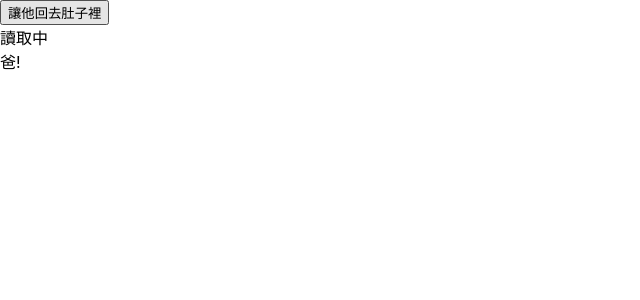
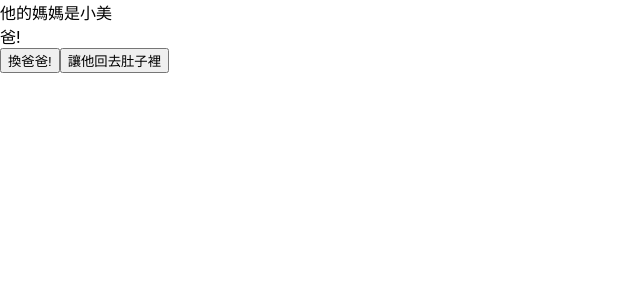
Before and after one commit to lamteng/My_React, a React (Create React App) app: page / in a window 1280 px wide. Shown: the top 300 px of the page, without its empty margins (0-640 px from the left). Built offline with nearby package versions, Linux system fonts and the light colour scheme.

Commit message:
added other components

```diff
--- a/src/App.js
+++ b/src/App.js
@@ -1,35 +1,32 @@
-import React, { Component } from 'react';
+import React, { useState, useEffect } from 'react';
 import Baby from './Baby'
 
-class App extends Component{
-  constructor(props) {
-    super(props);
-    this.state={
-      rate:"",
-      isBorn:true
+const App=()=>{
+  const [dad, setDad] = useState("Chang");
+  const [born, setBorn] = useState(true);
+
+  const changeDad=()=>{
+    if(dad==="Chang"){
+      setDad("Wang")
     }
-    this.handleClick=this.handleClick.bind(this);
-    this.spawnBaby=this.spawnBaby.bind(this);
+    else{
+      setDad("Chang")
+    }
   }
 
-  handleClick(){
-    this.setState({isBorn:!this.state.isBorn})
+  const spawnBaby=()=>{
+    if(born===true){
+      return <Baby dad={dad}/>;
+    }
   }
 
-  spawnBaby(){
-    if(this.state.isBorn)
-      return <Baby/>
-  }
-
-    render(){
-        return(
-          <div>
-            <button onClick={this.handleClick}>
-                {(this.state.isBorn===true)?"讓他回去肚子裡":"讓他生"}
-            </button>
-              {this.spawnBaby()}
-          </div>
-        );
-    }
+  return(
+    <div>
+      {spawnBaby()}
+      <div id="talk"></div>
+      <button onClick={changeDad}>換爸爸!</button>
+      <button onClick={()=>{setBorn(!born)}}>{(born===true)?"讓他回去肚子裡":"讓他生"}</button>
+    </div>
+  );
 }
 export default App;
--- a/src/Baby.js
+++ b/src/Baby.js
@@ -1,41 +1,56 @@
-import React, { Component } from 'react';
-class Baby extends Component{
-    constructor(props) {
-      super(props);
-      this.state={
-          isRightDad: true,
-          isGetData: false,
-          Mom: ""
+import React, { useState, useEffect } from 'react';
+const Baby=(props)=>{
+    /* 把state變成useState */
+    const [isGetData,setGetData]=useState(false);
+    const [Mom,setMom]=useState("");
+    const [isRightDad,setRightDad]=useState(false);
+
+    /* 把class 的 member function改成function中的function */
+    const ajaxSimulator=()=>{
+        setTimeout(()=>{
+            setGetData(true);
+            setMom("小美");
+        },3000)
     }
-      this.ajaxSimulator=this.ajaxSimulator.bind(this)
+    const checkDad=()=>{
+        if(props.dad==="Chang")
+            setRightDad(true)
+        else
+            setRightDad(false)
     }
 
-      componentWillMount(){
-          if(this.props.dad!=="Chang")
-              this.setState({isRightDad:false})
-      }
+    useEffect(() =>{
+        ajaxSimulator();
+        document.getElementById("talk").append('爸!')
+        return(()=>{
+            /* 下面是 componentWillUnmount */
 
-      ajaxSimulator(){
-          setTimeout(()=>{this.setState({isGetData:true, Mom:"小美"})},3000)
-      }
+            document.getElementById("talk").innerHTML="";
 
-      componentDidMount(){
-        document.getElementById("talk").append("爸!")
-      }
+            /* 上面是 componentWillUnmount */
+        })
+    },[]);
 
-      componentWillUnmount(){
-        document.getElementById("talk").innerHTML="";
-    }
+    useEffect(() => {
+        /* 下面是 componentDidMount和componentDidUpdate */
 
-      render(){
-          if(this.state.isGetData===false)
+        checkDad();
+
+        /* 上面是 componentDidMount和componentDidUpdate */
+    }, [props.dad]); /* 加入監控的props.dad */
+
+
+    if(isRightDad===false)
+        return(
+            <div>他的媽媽，是誰，干你X事</div>
+        );
+    else if(isGetData===false)
         return(
             <div id="msg">讀取中</div>
         );
     else
         return(
-                  <div id="msg">他的媽媽是{this.state.Mom}</div>
+            <div id="msg">他的媽媽是{Mom}</div>
     );
 }
-  }
 export default Baby;
```
Also changed, not shown: src/Parent.js (added, +30 -0 lines), src/Sister.js (added, +24 -0 lines), 1 other file (tests, documents, lock files or other folders). Lines whose indentation alone changed are shown as unchanged.
